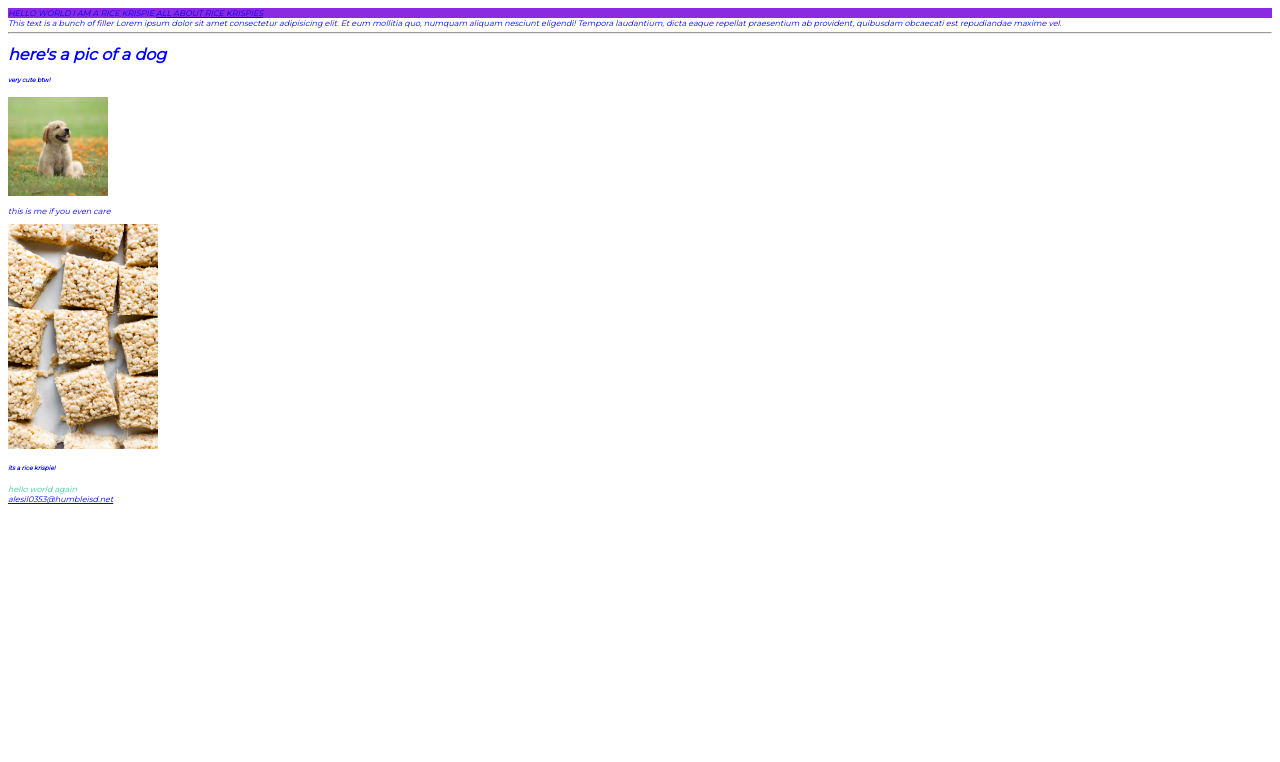
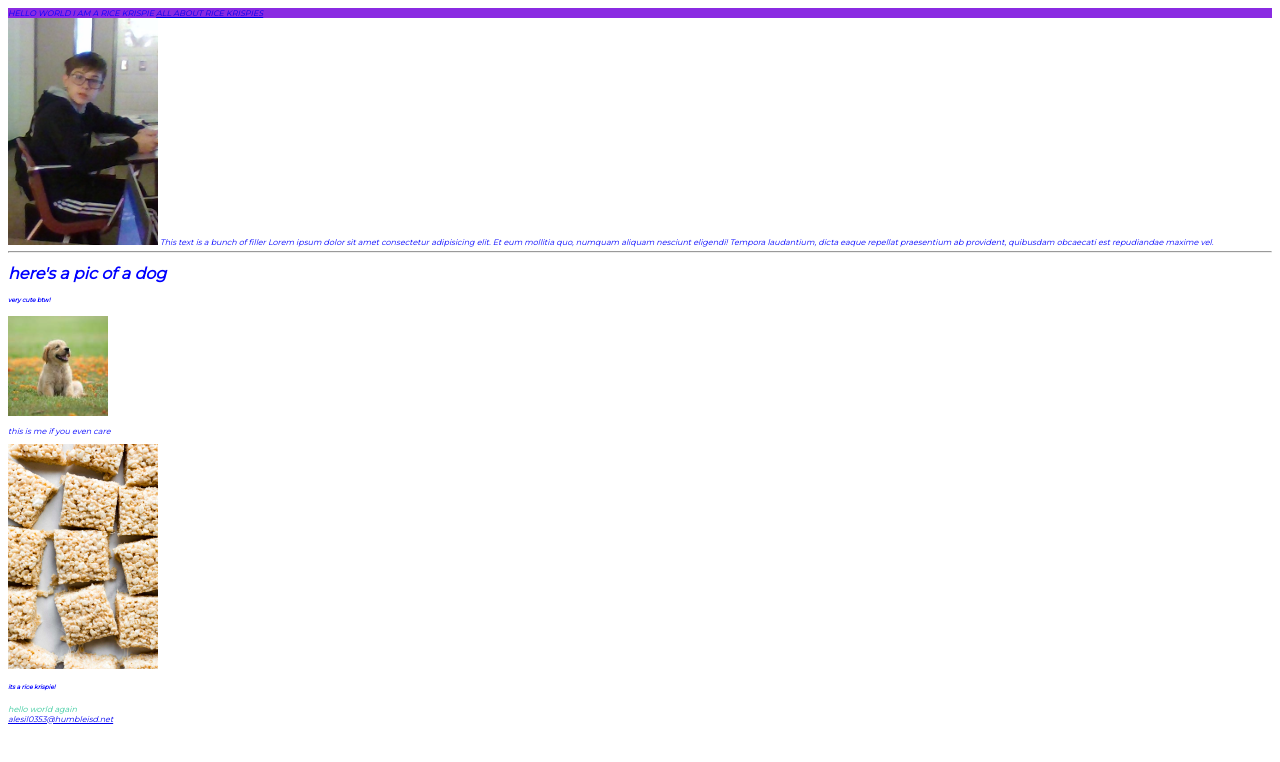
Before and after one commit to aalexx1337/aalexx1337.github.io, a plain HTML site: page index.html in a window 1280 px wide. Drawn offline with Linux system fonts and the light colour scheme.

Commit message:
Add files via upload

```diff
--- a/index.html
+++ b/index.html
@@ -14,6 +14,7 @@
     </header>
 
     <main>
+        <img src="brandon.jpg" alt="pic of brandon" width="150">
         This text is a bunch of filler Lorem ipsum dolor sit amet consectetur adipisicing elit. Et eum mollitia quo, numquam aliquam nesciunt eligendi! Tempora laudantium, dicta eaque repellat praesentium ab provident, quibusdam obcaecati est repudiandae maxime vel.<hr>
         <h1>here's a pic of a dog</h1>
         <h6><b><i>very cute btw!</i></b></h6>
```
Also changed, not shown: brandon.jpg (added).
